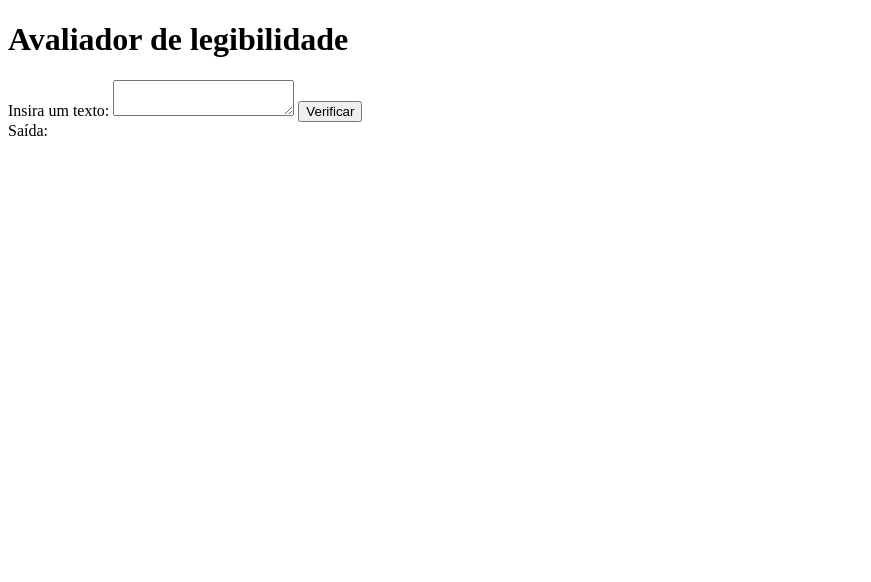
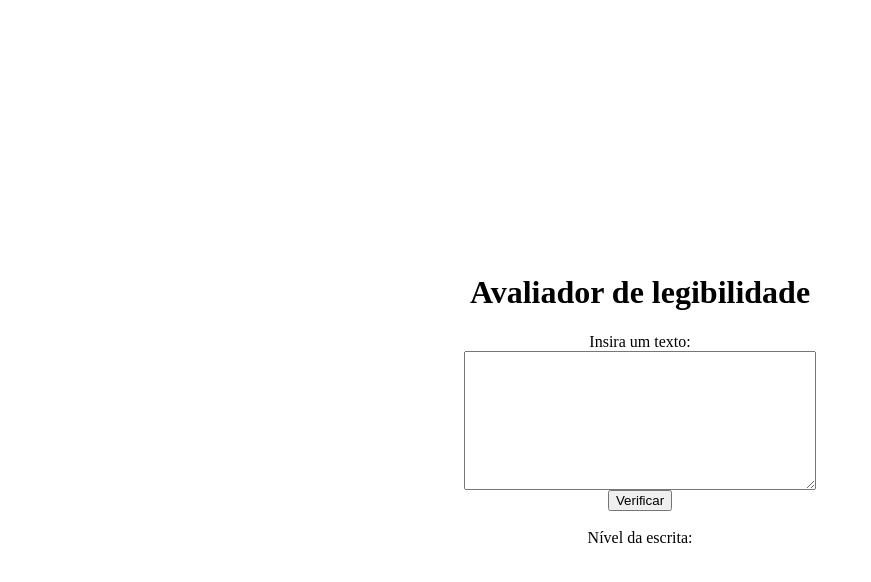
Before and after one commit to Gabriel-S-Souza/avaliador-de-legibilidade, a plain HTML site: page index.html in a window 1280 px wide. Shown: the whole page, without its empty margins (0-871 px from the left). Drawn offline with Linux system fonts and the light colour scheme.

Commit message:
Adição do arquivo CSS e da tag main no HTML

```diff
--- a/index.html
+++ b/index.html
@@ -5,15 +5,18 @@
     <meta http-equiv="X-UA-Compatible" content="IE=edge">
     <meta name="viewport" content="width=device-width, initial-scale=1.0">
     <title>Legibilidade</title>
+    <link rel="stylesheet" href="style.css">
 </head>
 <body>
-    <h1>Avaliador de legibilidade</h1>
-    <label for="texto">Insira um texto:</label>
-    <textarea type="text área" name="texto"></textarea>
-    <button type="submit">Verificar</button><br>
-    <label for="saida">Saída:</label>
-    <output name="saida"></output>
+    <main>
+        <h1>Avaliador de legibilidade</h1>
+        <label for="texto">Insira um texto:</label>
+        <textarea type="text área" name="texto"></textarea>
+        <button type="submit">Verificar</button><br>
+        <label for="saida">Nível da escrita:</label>
+        <output name="saida"></output>
+    </main>
+
     <script src="legibilidade.js"></script>
-
 </body>
 </html>
--- /dev/null
+++ b/style.css
@@ -0,0 +1,23 @@
+html, body{
+    display: flex;
+    height: 100%;
+    flex-direction: column;
+}
+
+main {
+    display: flex;
+    flex-direction: column;
+    text-align: center;
+    justify-content: center;
+    align-items: center;
+    margin: auto;
+}
+
+textarea {
+    height: 10em;
+    width: 26em;
+}
+
+output {
+    font-size: 24px;
+}
```
